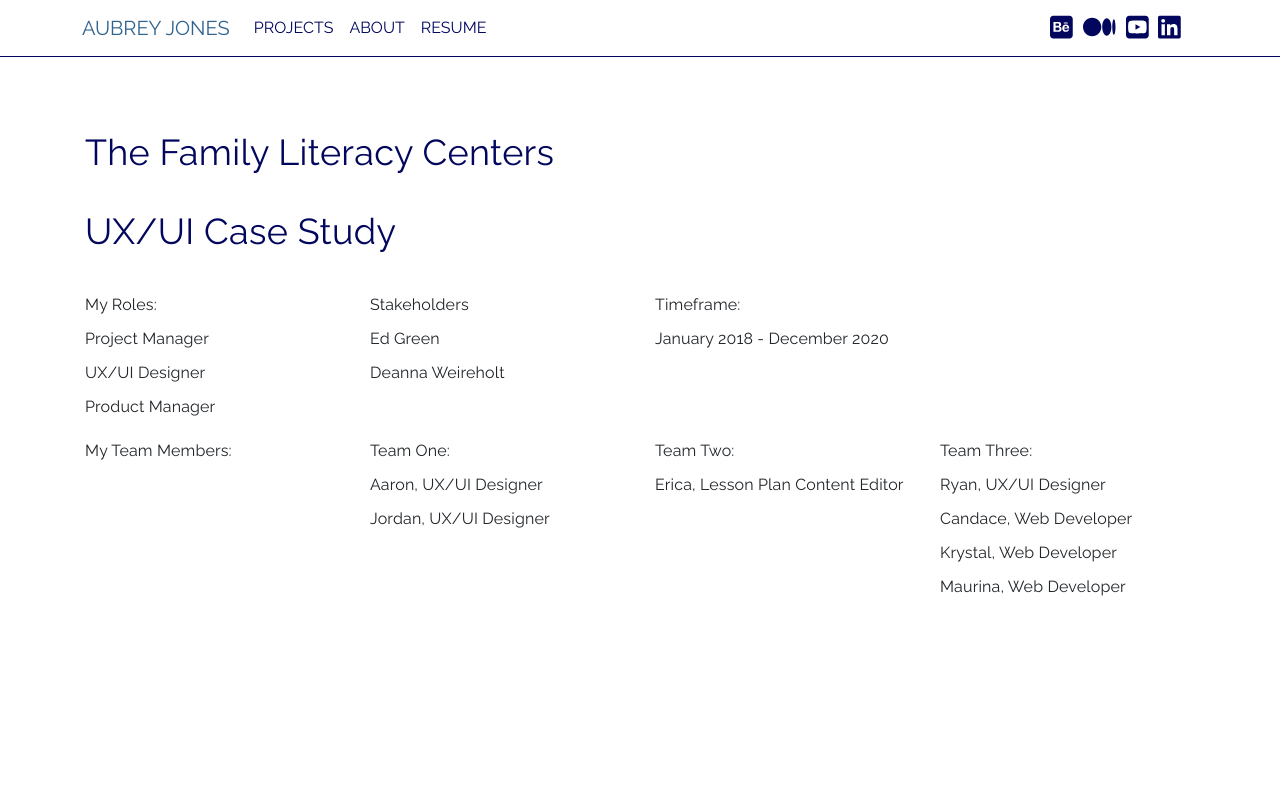
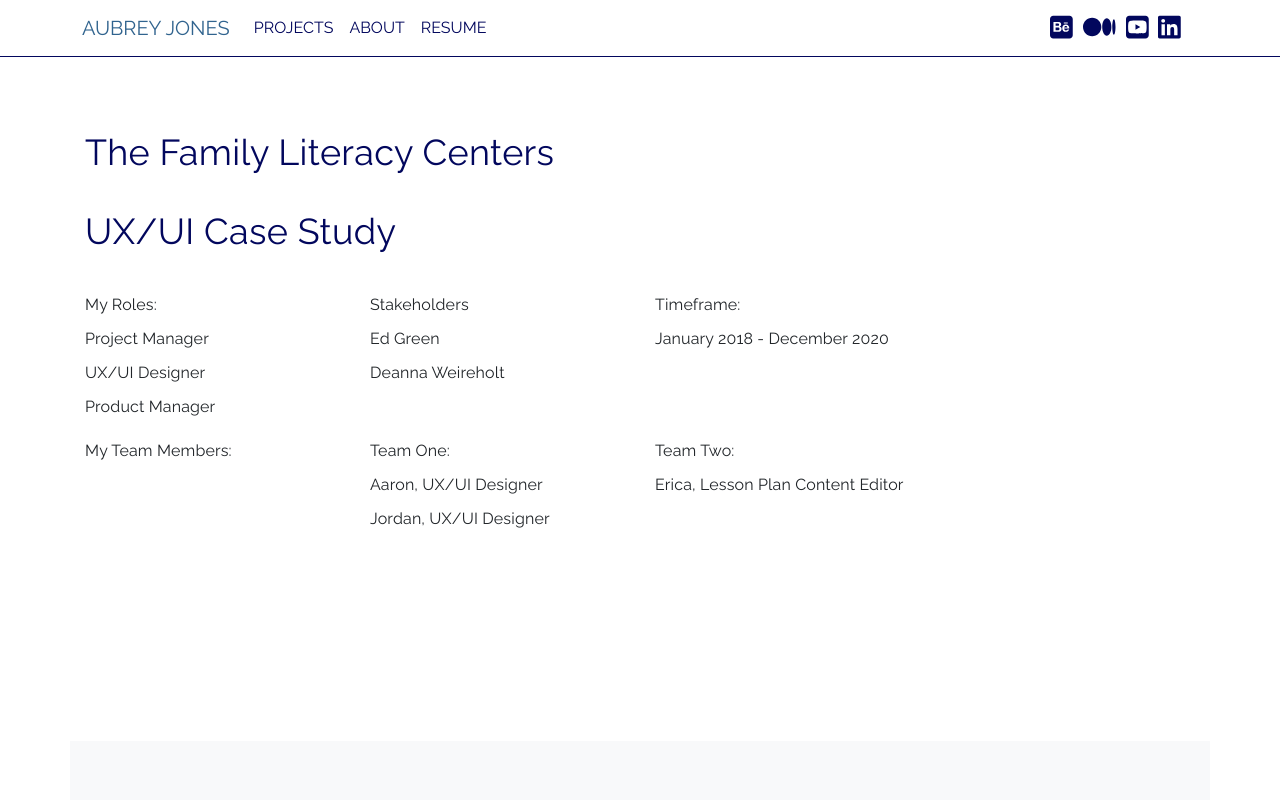
Before and after one commit to aubreyjonescreatives/ux-ui-portfolio, a React (Create React App) app: page /flcinc in a window 1280 px wide. Shown: the top 800 px of the page. Built offline with nearby package versions, Linux system fonts and the light colour scheme.

Commit message:
updated teams grid system

```diff
--- a/src/Pages/flcincRedesign.js
+++ b/src/Pages/flcincRedesign.js
@@ -202,7 +202,7 @@ return (
   My Team Members:
 </Typography>
 </Col>
-<Col>
+<Col sx={12} sm={6} md={4} xl={3}>
 <Typography sx={flcInfo}>
   Team One:
 </Typography>
@@ -213,7 +213,7 @@ return (
   Jordan, UX/UI Designer
 </Typography>
 </Col>
-<Col>
+<Col sx={12} sm={6} md={4} xl={3}>
 <Typography sx={flcInfo}>
   Team Two:
 </Typography>
@@ -221,7 +221,7 @@ return (
   Erica, Lesson Plan Content Editor
 </Typography>
 </Col>
-  <Col>
+  {/* <Col>
 <Typography sx={flcInfo}>
   Team Three:
 </Typography>
@@ -239,7 +239,7 @@ return (
 </Typography>
 
 
-</Col>
+</Col> */}
 
 
 </Row>
```
